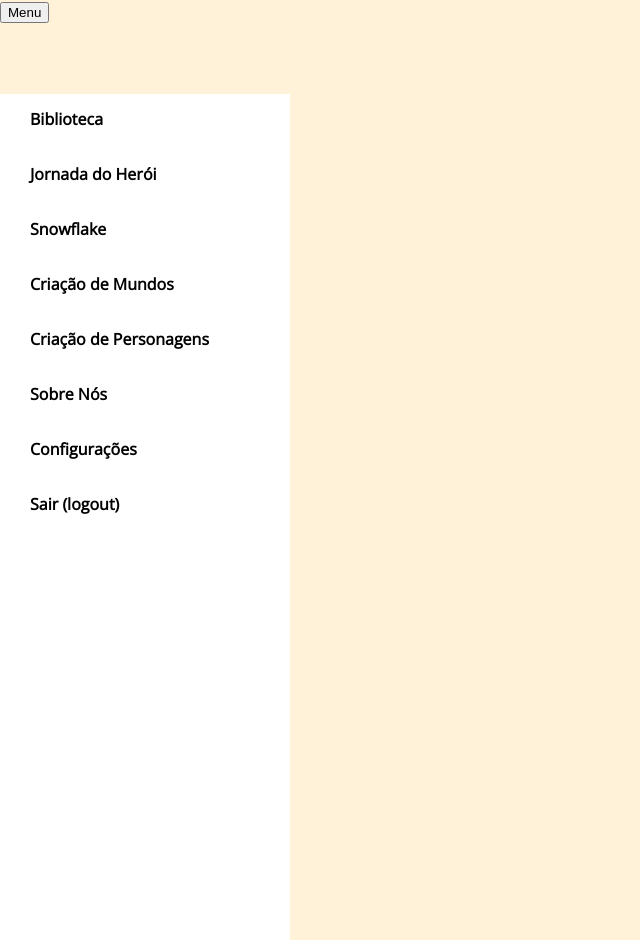
After one commit to RaianeMiranda/Docks_PI, a PHP site: page /menu-vertical.php in a window 1280 px wide. The commit adds this page. Shown: the whole page, without its empty margins (0-640 px from the left). Run offline with PHP 8.4, Linux system fonts and the light colour scheme.

Commit message:
alteração tipografia e construção de nav

```diff
--- a/assets/css/burger.css
+++ b/assets/css/burger.css
@@ -33,6 +33,6 @@
     transform: rotate(45deg);
 }
 
-.container-menu-burger:active .menu-burger::after {
+/*.container-menu-burger:active .menu-burger::after {
     transform: rotate(-45deg);
 }
--- a/assets/css/tipografia.css
+++ b/assets/css/tipografia.css
@@ -1,16 +1,46 @@
-#posts {
-    background-color: #F0F0F1;
-    margin: 64px 64px 64px 64px;
-    padding: 10px;
-    border: 5px solid red;
-    overflow: auto;
-    box-shadow: 0 0 10px #777777;
-  }
-  .amatic {
-    font-family: 'Amatic SC', cursive;
-    font-size: 200%;
-  }
-  .roman {
-    font-family: 'Times New Roman', cursive;
-    font-size: 200%;
-  }
+@import url('https://fonts.googleapis.com/css2?family=Open+Sans&display=swap');
+body{
+  font-family: 'Open Sans', sans-serif;
+  background-color: #FFF2D8;
+  box-sizing: border-box;
+  margin:0;
+
+}
+.item{
+  display: flex;
+  flex-direction: column;
+
+}
+a{
+  margin-bottom:5px;
+ color: black;
+ font-size: 16px;
+ text-decoration: none;
+ padding: 5px 30px;
+ display:block;
+ line-height: 40px;
+ font-weight: bolder;
+
+
+}
+
+.side-bar{
+  background-color: white;
+  width:290px;
+  height: 100vh;
+  position: fixed;
+  top:10%;
+  left:0;
+  overflow-y:auto;
+  transition: 0.6s case;
+  transition-property: left;
+}
+.side-bar.menu{
+  width:100%;
+  margin-top: 80px;
+}
+
+a:hover{
+ background-color: #EDEDED;
+ transition: 0.3s ease;
+}
--- /dev/null
+++ b/menu-vertical.php
@@ -0,0 +1,55 @@
+<!DOCTYPE html>
+<html lang="en">
+<head>
+    <meta charset="UTF-8">
+    <meta name="viewport" content="width=device-width, initial-scale=1.0">
+    <meta http-equiv="X-UA-Compatible" content="ie=edge">
+    <title>Document</title>
+    <link rel="stylesheet" href="assets/css/tipografia.css">
+</head>
+<body>
+  <header>
+    <nav id="nav">
+      <button id="btn-mobile">Menu</button>
+      <div class="side-bar">
+        <div class="menu">
+          <div class="item">
+            <a href="#">
+              Biblioteca
+            </a>
+            <a href="#">
+              Jornada do Herói
+            </a>
+            <a href="#">
+              Snowflake
+            </a>
+            <a href="#">
+             Criação de Mundos
+            </a>
+            <a href="#">
+              Criação de Personagens
+            </a>
+            <a href="#">
+              Sobre Nós
+            </a>
+            <a href="configuracoes.php">
+              Configurações
+            </a>
+            <a href="#">
+              Sair (logout)
+            </a>
+          </div>
+        </div>
+      </div>
+    </nav>
+  </header>
+  <script>
+    const btnMobile = document.getElementById('btn-mobile');
+    function toggleMenu(){
+      const btnMobile = document.getElementById('menu');
+      nav.classList.toggle('active')
+    }
+    btnMobile.addEventListener('click',toggleMenu);
+  </script>
+</body>
+</html>
--- a/nav.php
+++ b/nav.php
@@ -2,7 +2,7 @@
     <div class="all-form">
         <div class="item">
             <div class="logo-nome">
-                <button id="btn-mobile">
+                <button>
                 <div class="menu-container">
                     <a href="#" class="container-menu-burger">
                         <i class="menu-burger">
```
Also changed, not shown: assets/css/configuracoes.css (+12 -13 lines), configuracoes.php (+31 -10 lines), tipografia.php (deleted, +0 -25 lines).
